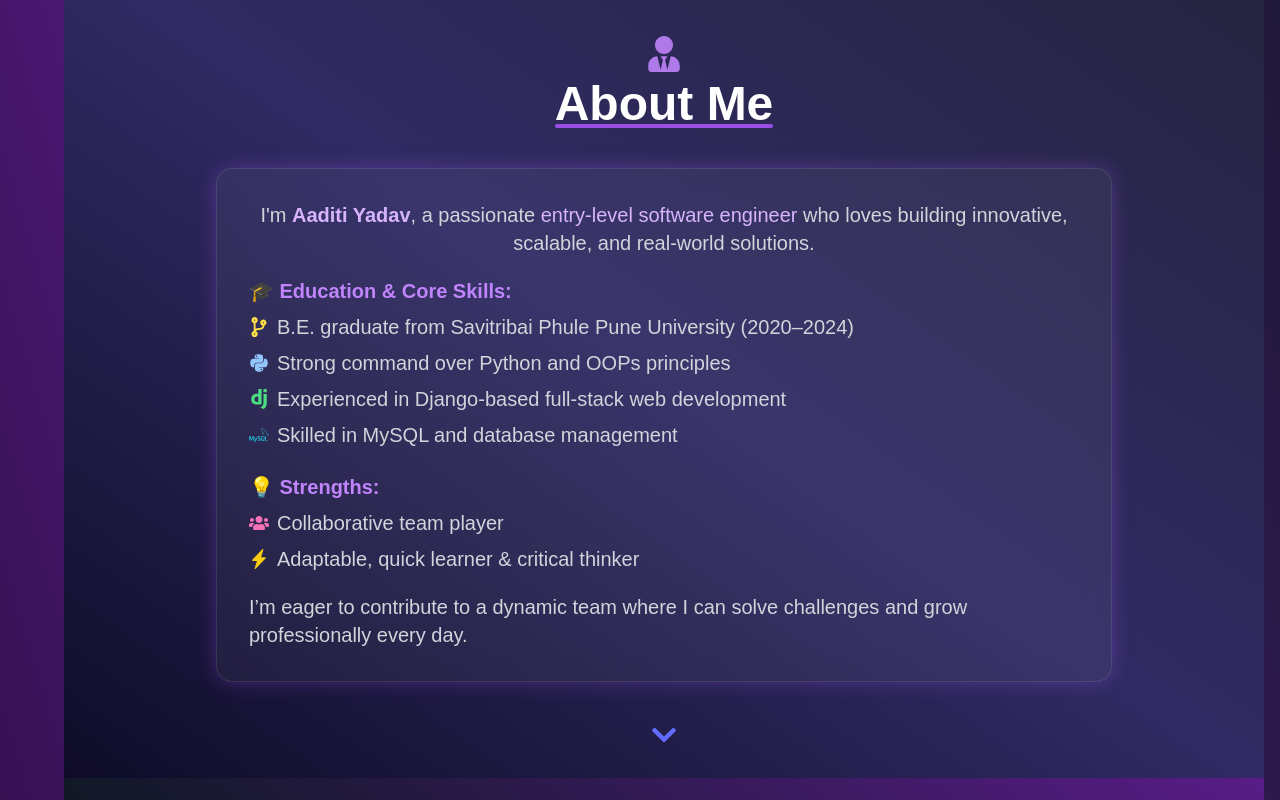
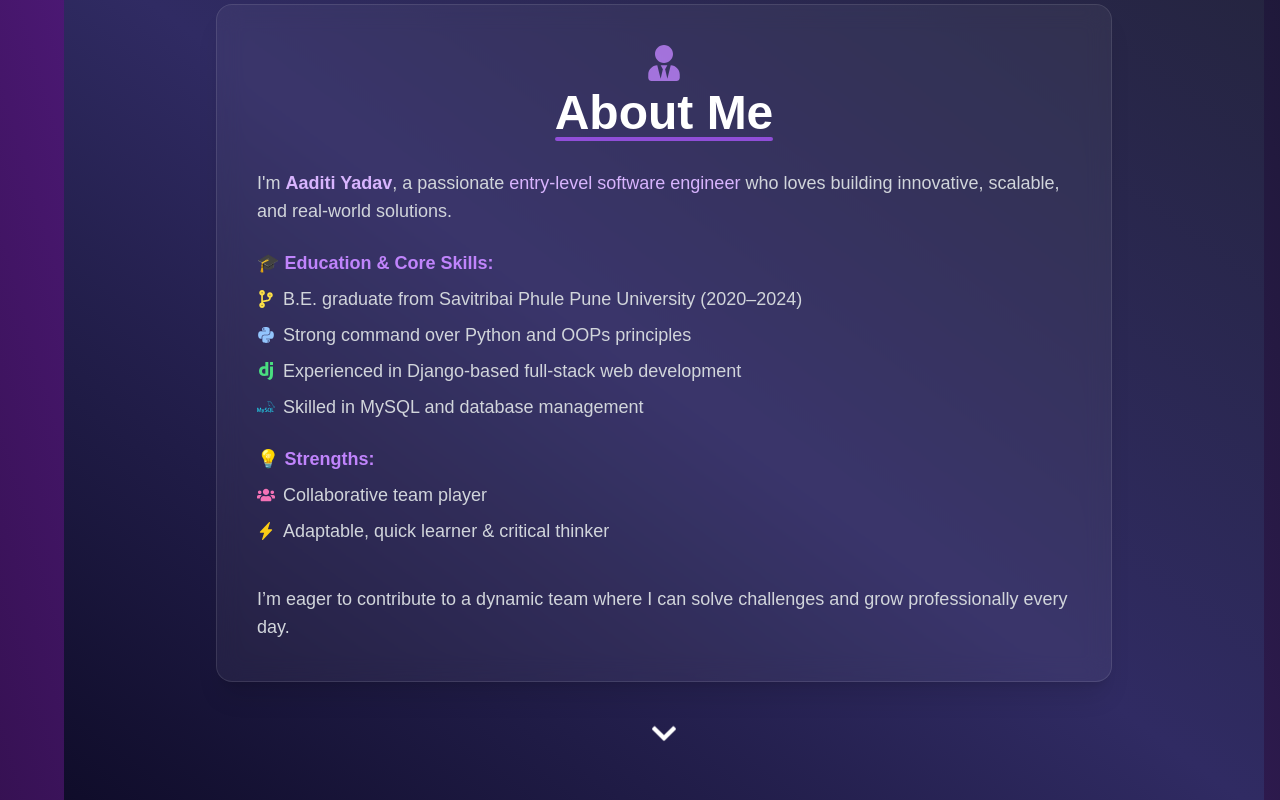
Before and after one commit to Itzmeyogesh/Aditi-Portfolio, a React (Vite) app: page / in a window 1280 px wide. Shown: the part 860-1660 px from the top of the page. Built offline with nearby package versions, Linux system fonts and the light colour scheme; the HTML template or start-up script is replaced by a standard one.

Commit message:
Update About.jsx

```diff
--- a/src/sections/About.jsx
+++ b/src/sections/About.jsx
@@ -1,5 +1,11 @@
 import { motion } from "framer-motion";
-import { FaUserTie, FaChevronDown, FaPython, FaCodeBranch, FaUsers } from "react-icons/fa";
+import {
+  FaUserTie,
+  FaChevronDown,
+  FaPython,
+  FaCodeBranch,
+  FaUsers,
+} from "react-icons/fa";
 import { SiDjango, SiMysql } from "react-icons/si";
 import { BsLightningChargeFill } from "react-icons/bs";
 import { Link } from "react-scroll";
@@ -8,29 +14,31 @@ const About = () => {
   return (
     <section
       id="about"
-      className="min-h-screen px-6 py-24 bg-gradient-to-tr from-[#0f0c29] via-[#302b63] to-[#24243e] text-white flex flex-col justify-center items-center text-center relative"
+      className="relative w-full bg-gradient-to-tr from-[#0f0c29] via-[#302b63] to-[#24243e] text-white py-16 px-4 sm:px-6 lg:px-12"
     >
-      {/* Animated Heading with Icon */}
+      {/* Content Container with border and glass effect */}
       <motion.div
-        className="flex flex-col items-center gap-2 mb-10"
-        initial={{ opacity: 0, y: -20 }}
+        className="relative max-w-4xl mx-auto bg-white/5 border border-white/10 backdrop-blur-md p-6 sm:p-10 rounded-2xl shadow-xl"
+        initial={{ opacity: 0, y: 30 }}
         whileInView={{ opacity: 1, y: 0 }}
         transition={{ duration: 0.8 }}
       >
+        {/* Heading */}
+        <motion.div
+          className="flex flex-col items-center gap-2 mb-8"
+          initial={{ opacity: 0, y: -20 }}
+          whileInView={{ opacity: 1, y: 0 }}
+          transition={{ duration: 0.6 }}
+        >
           <FaUserTie className="text-4xl text-purple-400 animate-pulse" />
-        <h2 className="text-4xl md:text-5xl font-bold relative inline-block">
+          <h2 className="text-3xl sm:text-4xl md:text-5xl font-bold relative inline-block text-center">
             About Me
-          <span className="absolute left-0 bottom-0 w-full h-1 bg-purple-500 rounded-full animate-pulse"></span>
+            <span className="absolute left-0 -bottom-1 w-full h-1 bg-purple-500 rounded-full animate-pulse" />
           </h2>
         </motion.div>
 
-      {/* Description Card */}
-      <motion.div
-        className="max-w-4xl text-gray-300 text-base sm:text-lg md:text-xl leading-relaxed bg-white/5 border border-white/10 backdrop-blur-md p-8 rounded-2xl shadow-[0_0_20px_rgba(168,85,247,0.3)] transition-all duration-300 hover:shadow-purple-500/40 space-y-5"
-        initial={{ opacity: 0, y: 30 }}
-        whileInView={{ opacity: 1, y: 0 }}
-        transition={{ delay: 0.2, duration: 0.8 }}
-      >
+        {/* Paragraphs & Skills */}
+        <div className="space-y-6 text-sm sm:text-base md:text-lg leading-relaxed text-gray-300 text-left">
           <p>
             I'm{" "}
             <motion.span
@@ -44,50 +52,59 @@ const About = () => {
             innovative, scalable, and real-world solutions.
           </p>
 
-        <div className="text-left sm:text-center md:text-left">
+          {/* Skills */}
+          <div>
             <p className="font-semibold text-purple-400 mb-2">🎓 Education & Core Skills:</p>
             <ul className="list-none space-y-2">
               <li className="flex items-center gap-2">
-              <FaCodeBranch className="text-yellow-300" /> B.E. graduate from Savitribai Phule Pune University (2020–2024)
+                <FaCodeBranch className="text-yellow-300" />
+                B.E. graduate from Savitribai Phule Pune University (2020–2024)
               </li>
               <li className="flex items-center gap-2">
-              <FaPython className="text-blue-300" /> Strong command over Python and OOPs principles
+                <FaPython className="text-blue-300" />
+                Strong command over Python and OOPs principles
               </li>
               <li className="flex items-center gap-2">
-              <SiDjango className="text-green-400" /> Experienced in Django-based full-stack web development
+                <SiDjango className="text-green-400" />
+                Experienced in Django-based full-stack web development
               </li>
               <li className="flex items-center gap-2">
-              <SiMysql className="text-cyan-400" /> Skilled in MySQL and database management
+                <SiMysql className="text-cyan-400" />
+                Skilled in MySQL and database management
               </li>
             </ul>
           </div>
 
-        <div className="text-left sm:text-center md:text-left">
+          {/* Strengths */}
+          <div>
             <p className="font-semibold text-purple-400 mt-6 mb-2">💡 Strengths:</p>
             <ul className="list-none space-y-2">
               <li className="flex items-center gap-2">
-              <FaUsers className="text-pink-400" /> Collaborative team player
+                <FaUsers className="text-pink-400" />
+                Collaborative team player
               </li>
               <li className="flex items-center gap-2">
-              <BsLightningChargeFill className="text-yellow-400" /> Adaptable, quick learner & critical thinker
+                <BsLightningChargeFill className="text-yellow-400" />
+                Adaptable, quick learner & critical thinker
               </li>
             </ul>
           </div>
 
-        <p className="mt-6 text-center md:text-left">
+          <p className="pt-4 text-center sm:text-left">
             I’m eager to contribute to a dynamic team where I can solve challenges and grow professionally every day.
           </p>
+        </div>
       </motion.div>
 
       {/* Scroll Down Arrow */}
       <motion.div
-        className="absolute bottom-6 text-white animate-bounce cursor-pointer"
+        className="mt-10 flex justify-center animate-bounce"
         initial={{ opacity: 0 }}
         whileInView={{ opacity: 1 }}
-        transition={{ delay: 1, duration: 1 }}
+        transition={{ delay: 0.5, duration: 0.6 }}
       >
         <Link to="projects" smooth={true} duration={500}>
-          <FaChevronDown size={28} className="hover:text-purple-300" />
+          <FaChevronDown size={28} className="text-white hover:text-purple-300 transition" />
         </Link>
       </motion.div>
     </section>
```
Lines whose indentation alone changed are shown as unchanged.
